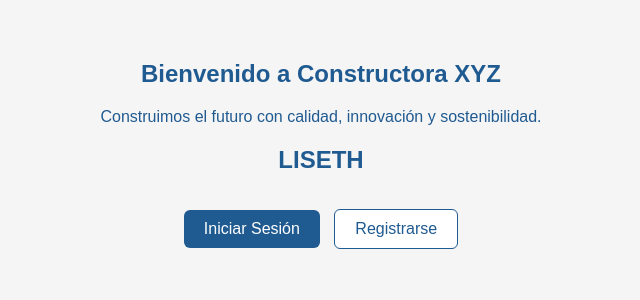
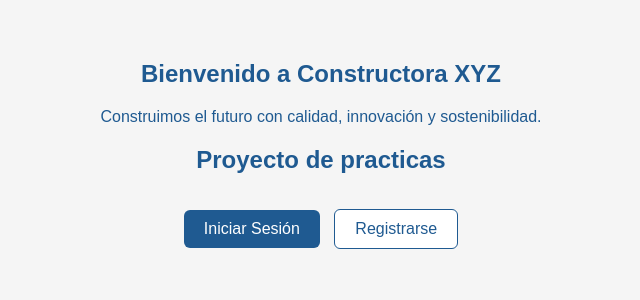
Before and after one commit to Liseth-Quesada/PaginaITC, a Flask app: page / in a window 1280 px wide. Shown: the part 108-408 px from the top of the page, without its empty margins (319-959 px from the left). Run offline with Flask 3, Linux system fonts and the light colour scheme.

Commit message:
pruebaDePull

```diff
--- a/templates/welcome.html
+++ b/templates/welcome.html
@@ -3,7 +3,7 @@
 <section style="padding: 40px; text-align: center;">
     <h2>Bienvenido a Constructora XYZ</h2>
     <p>Construimos el futuro con calidad, innovación y sostenibilidad.</p>
-    <h1>LISETH</h1>
+    <h1>Proyecto de practicas</h1>
     <div style="margin-top: 30px;">
         <a href="{{ url_for('login') }}" class="btn">Iniciar Sesión</a>
         <a href="{{ url_for('register') }}" class="btn btn-sec">Registrarse</a>
```
